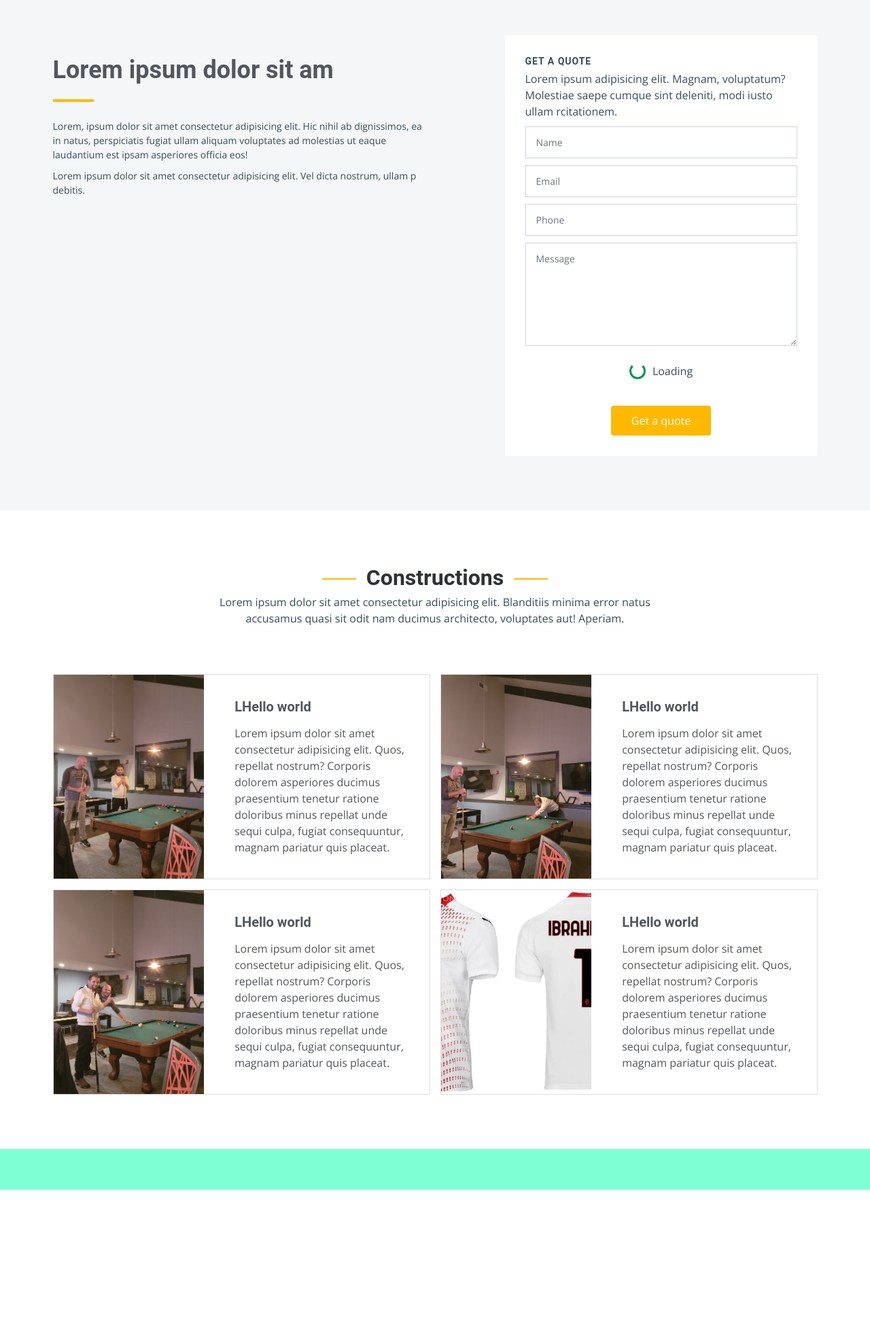
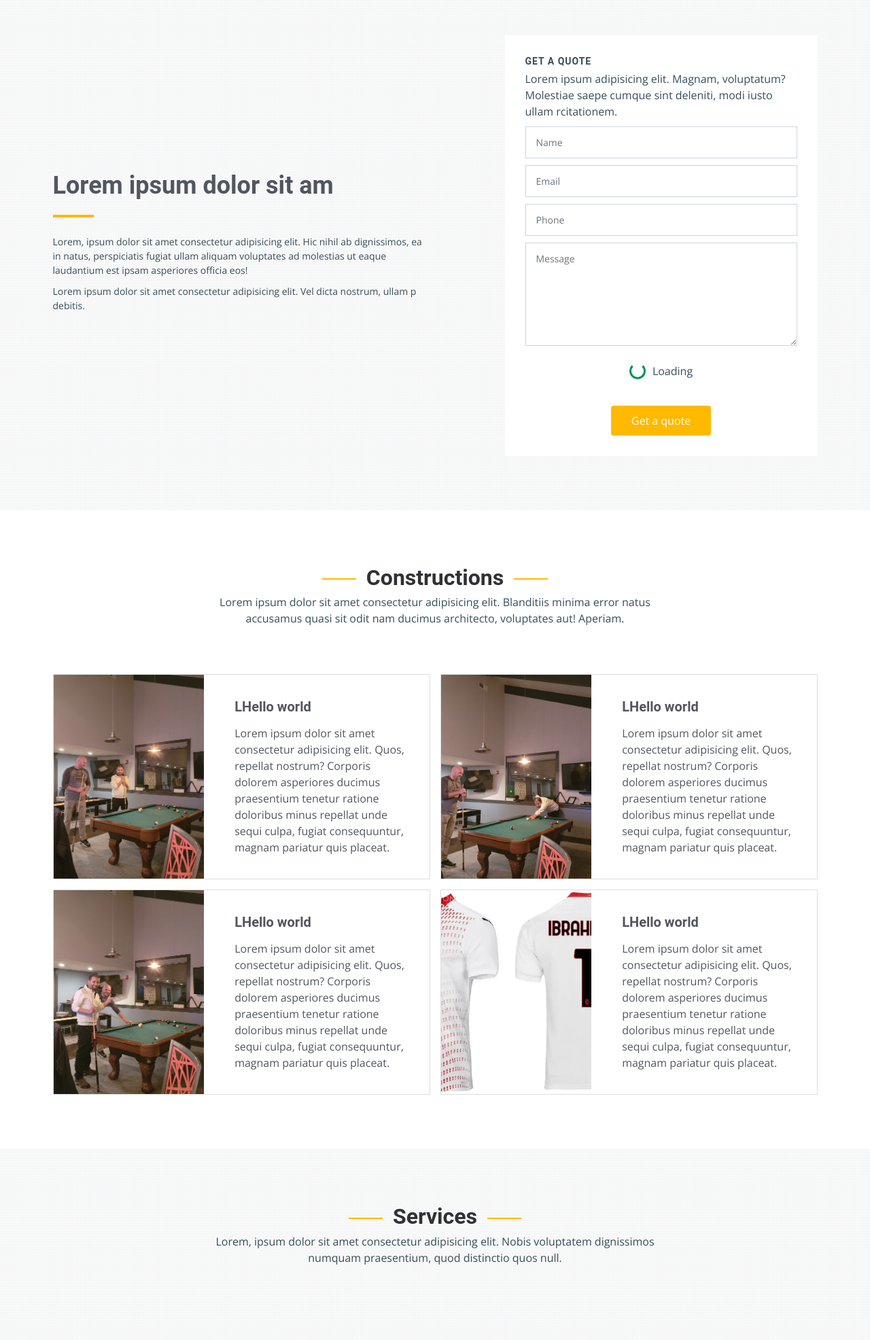
Before and after one commit to yasZemmouri/construction, a plain HTML site: page index.html in a window 1280 px wide. Shown: the part 828-2800 px from the top of the page at 68% size. Before the commit the page ends 2579 px from the top, so only its background shows below. Drawn offline with nearby package versions, Linux system fonts and the light colour scheme.

Commit message:
services start

```diff
--- a/assets/css/main.css
+++ b/assets/css/main.css
@@ -62,6 +62,11 @@ section {
 
 .section-bg {
     background-color: #f5f6f7;
+    /* opacity: 0.2; */
+    /* background-color: #0c7eef; */
+    opacity: 1;
+    background-image: linear-gradient(45deg, rgb(249, 249, 249) 50%, #f5f6f7 50%);
+    background-size: 4px 4px;
 }
 
 /* Some sections have a centred header with h and p */
--- a/index.html
+++ b/index.html
@@ -80,7 +80,7 @@
         <section id="get-started" class="section-bg">
             <div class='container-xl'>
                 <div class="row justify-content-between gy-4">
-                    <div class="col-lg-6 dflex align-items-center">
+                    <div class="col-lg-6 d-flex align-items-center">
                         <div class="content">
                             <h3>Lorem ipsum dolor sit am</h3>
                             <p>Lorem, ipsum dolor sit amet consectetur adipisicing elit. Hic nihil ab dignissimos, ea in
@@ -218,6 +218,26 @@
                 </div>
             </div>
         </section><!-- End of Constructions Section -->
+        <!-- ======= Services Section ======= -->
+        <section id="services" class="section-bg">
+            <div class='container-xl'>
+                <div class="section-header">
+                    <h2>Services</h2>
+                    <p>Lorem, ipsum dolor sit amet consectetur adipisicing elit. Nobis voluptatem dignissimos numquam
+                        praesentium, quod distinctio quos null.</p>
+                </div>
+                <div class="row gy4">
+                    <div class="col-lg-4 col-md-6">
+                        <div class="service-item">
+                            <div class="icon">
+                                <!-- font awesome -->
+                                <i class="fa-solid fa-mountain-city"></i>
+                            </div>
+                        </div>
+                    </div>
+                </div>
+            </div>
+        </section>
     </main>
     <footer>
         <div class="container-xl"></div>
```
